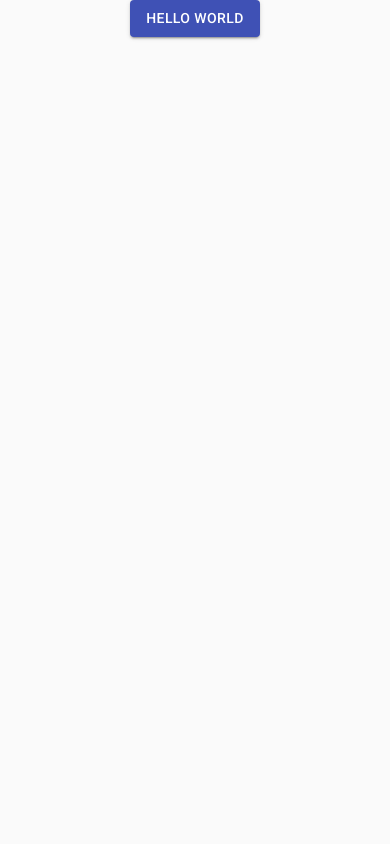
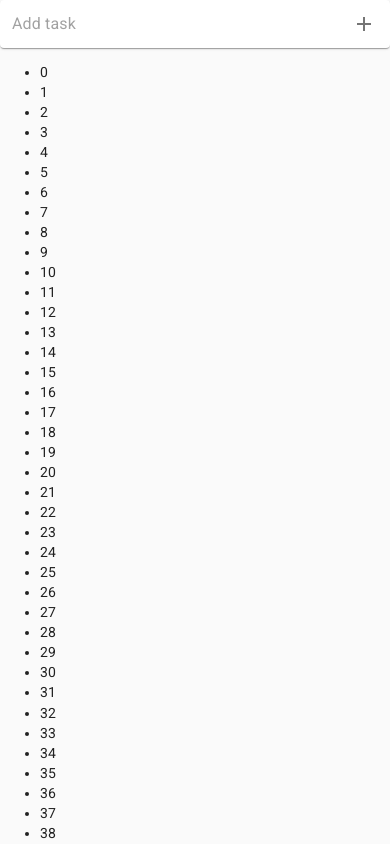
Before and after one commit to RauboLuk/pwe-rl, a React (Create React App) app: page / in a window 390 px wide. Shown: the top 844 px of the page. Built offline with nearby package versions, Linux system fonts and the light colour scheme.

Commit message:
feat: add task bar - mobile

```diff
--- a/package.json
+++ b/package.json
@@ -4,6 +4,7 @@
   "private": true,
   "dependencies": {
     "@material-ui/core": "^4.12.3",
+    "@material-ui/icons": "^4.11.2",
     "@testing-library/jest-dom": "^5.11.4",
     "@testing-library/react": "^11.1.0",
     "@testing-library/user-event": "^12.1.10",
--- a/src/App.tsx
+++ b/src/App.tsx
@@ -1,14 +1,46 @@
 import "./App.css";
 
-import Button from "@material-ui/core/Button";
+import { useState } from "react";
+import Box from "@material-ui/core/Box";
+import AddTask from "./components/AddTask";
+
+interface Todo {
+  id: number;
+  text: string;
+  isDone: boolean;
+}
 
 function App() {
+  const [todos, setTodos] = useState<Todo[]>(
+    Array(3_000)
+      .fill(0)
+      .map((_, i) => ({
+        id: Math.random(),
+        text: String(i),
+        isDone: false,
+      }))
+  );
+
+  const addTodo = (text: string): void => {
+    setTodos((todos) => [
+      ...todos,
+      {
+        id: Math.random(),
+        text,
+        isDone: false,
+      },
+    ]);
+  };
+
   return (
-    <div className="App">
-      <Button variant="contained" color="primary">
-        Hello World
-      </Button>
-    </div>
+    <Box>
+      <AddTask addTodo={addTodo} />
+      <ul>
+        {todos?.map(({ id, text }) => (
+          <li key={id}>{`${text}`}</li>
+        ))}
+      </ul>
+    </Box>
   );
 }
 
--- /dev/null
+++ b/src/components/AddTask.tsx
@@ -0,0 +1,55 @@
+import React, { useState } from "react";
+import { makeStyles } from "@material-ui/core/styles";
+
+import AddIcon from "@material-ui/icons/Add";
+import IconButton from "@material-ui/core/IconButton";
+import InputBase from "@material-ui/core/InputBase";
+import Paper from "@material-ui/core/Paper";
+
+const useStyles = makeStyles((theme) => ({
+  root: {
+    padding: "2px 4px",
+    display: "flex",
+    alignItems: "center",
+    mxWidth: 400,
+  },
+  input: {
+    marginLeft: theme.spacing(1),
+    flex: 1,
+  },
+  iconButton: {
+    padding: 10,
+  },
+}));
+
+const AddTask = ({ addTodo }: { addTodo: (text: string) => void }) => {
+  const classes = useStyles();
+  const [task, setTask] = useState<string>("");
+
+  const handleChange = (event: React.ChangeEvent<HTMLInputElement>) => {
+    setTask(event.target.value);
+  };
+
+  const handleSubmit = (event: React.FormEvent<HTMLDivElement>) => {
+    event.preventDefault();
+    addTodo(task);
+    setTask("");
+  };
+
+  return (
+    <Paper component="form" onSubmit={handleSubmit} className={classes.root}>
+      <InputBase
+        value={task}
+        onChange={handleChange}
+        placeholder="Add task"
+        inputProps={{ "aria-label": "add task" }}
+        className={classes.input}
+      />
+      <IconButton type="submit" aria-label="add" className={classes.iconButton}>
+        <AddIcon />
+      </IconButton>
+    </Paper>
+  );
+};
+
+export default AddTask;
```
Also changed, not shown: 1 other file (tests, documents, lock files or other folders).
